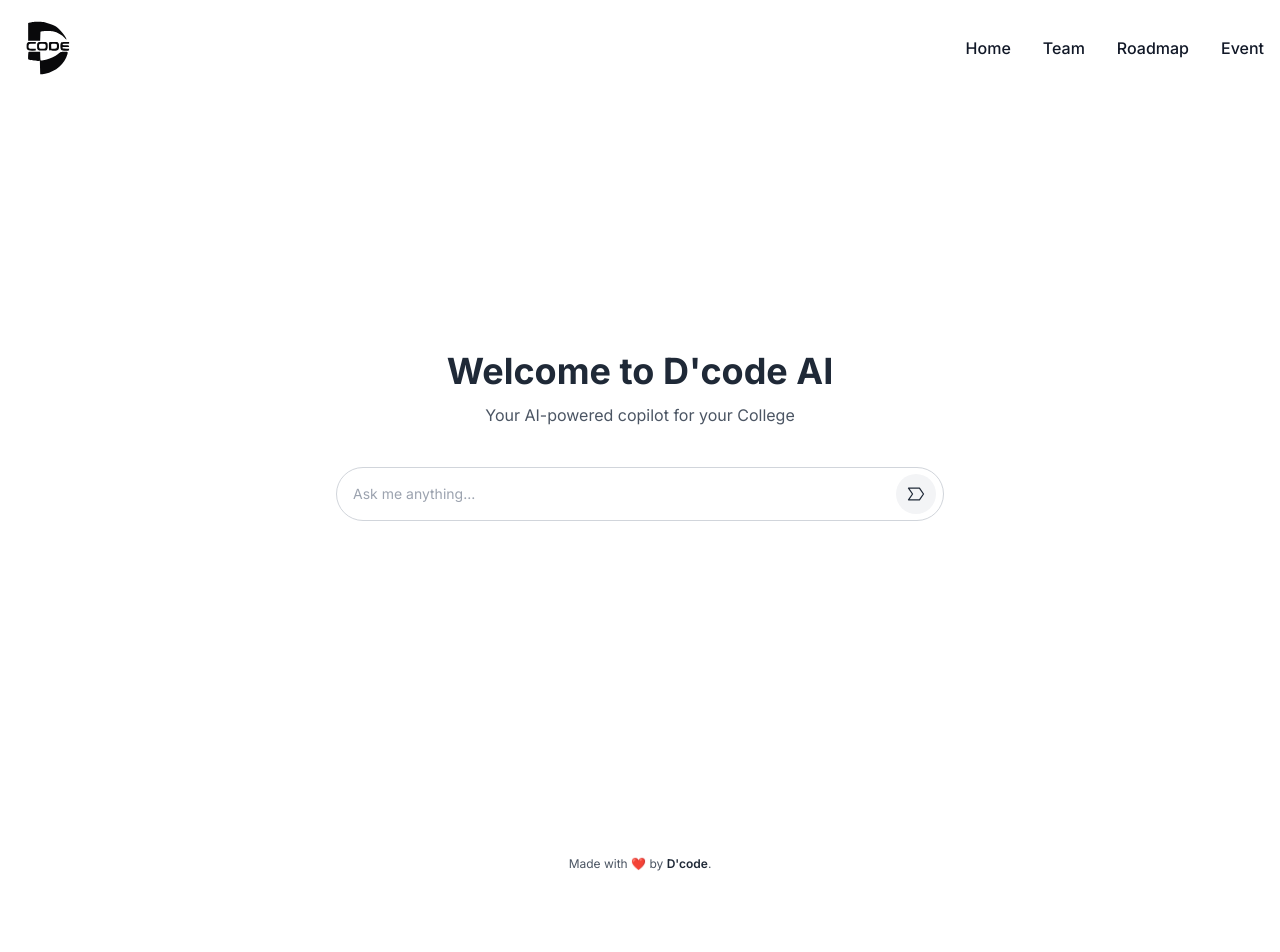
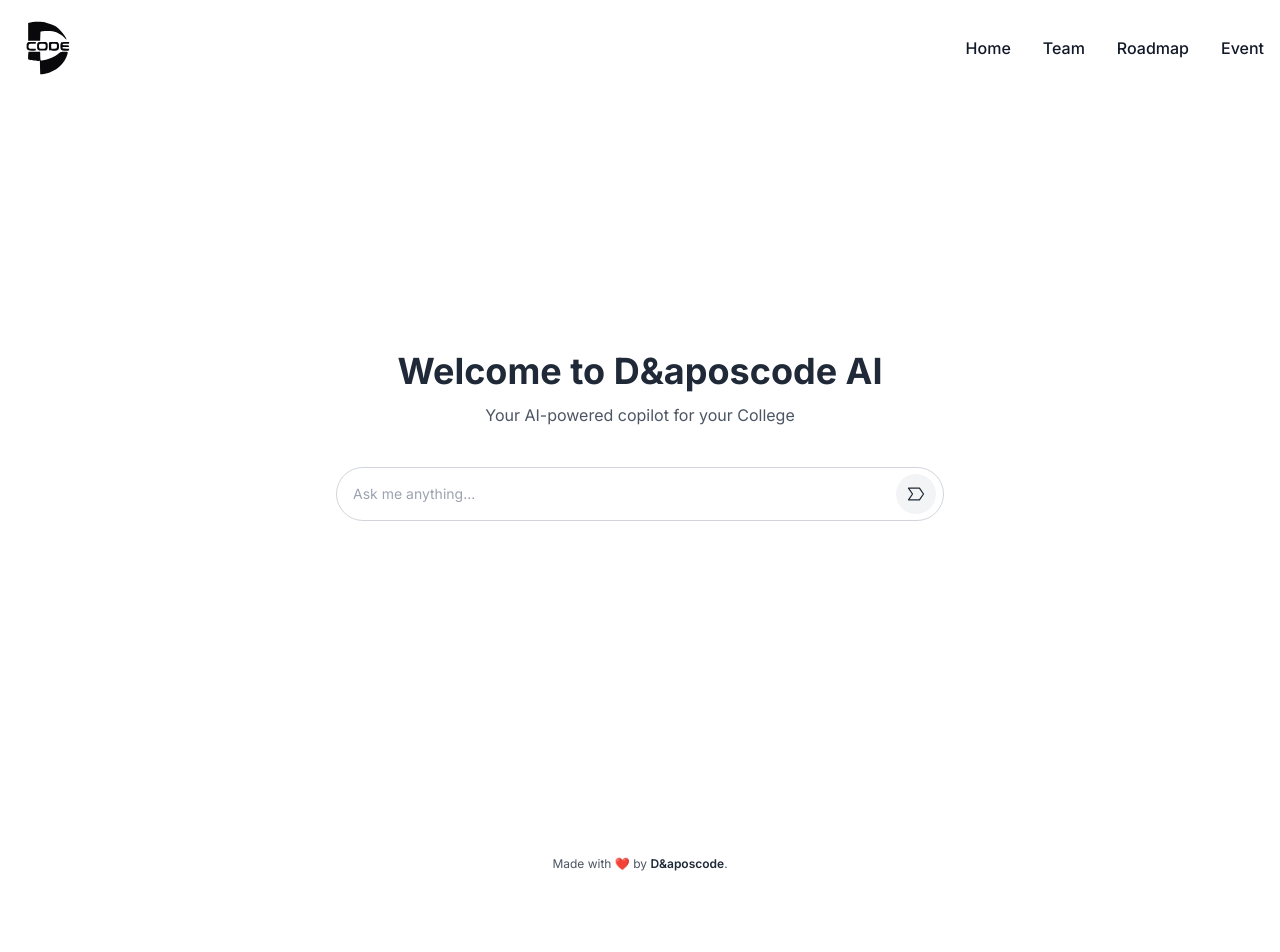
Before and after one commit to manaskumar3003/D-Code-NSUT-Website, a Next.js app: page /gpt in a window 1280 px wide. Shown: the top 952 px of the page. Built offline with nearby package versions, Linux system fonts and the light colour scheme.

Commit message:
fixed errors

```diff
--- a/src/app/blog/[slug]/page.tsx
+++ b/src/app/blog/[slug]/page.tsx
@@ -13,7 +13,7 @@ interface BlogContentType {
 
 
 
-const page = ({ params }: { params: { slug: string } }) => {
+const Page = ({ params }: { params: { slug: string } }) => {
     let [BlogContent, setBlogContent] = useState([]);
 
     useEffect(() => {
@@ -39,4 +39,4 @@ const page = ({ params }: { params: { slug: string } }) => {
   )
 }
 
-export default page
+export default Page
--- a/src/app/gpt/gpttemplate.tsx
+++ b/src/app/gpt/gpttemplate.tsx
@@ -14,7 +14,7 @@ const Gpttemplate = () => {
       </svg> */}
 
       <h1 className="text-3xl font-bold text-gray-800 sm:text-4xl ">
-        Welcome to D'code AI
+        Welcome to D&aposcode AI
       </h1>
       <p className="mt-3 text-gray-600 ">
         Your AI-powered copilot for your College
@@ -38,7 +38,7 @@ const Gpttemplate = () => {
   </div>
 
   <footer className="mt-auto max-w-4xl text-center mx-auto px-4 sm:px-6 lg:px-8">
-    <p className="text-xs text-gray-600 ">Made with ❤️ by  <a className="text-gray-800 decoration-2 hover:underline font-semibold "  target="_blank">D'code</a>.</p>
+    <p className="text-xs text-gray-600 ">Made with ❤️ by  <a className="text-gray-800 decoration-2 hover:underline font-semibold "  target="_blank">D&aposcode</a>.</p>
   </footer>
 </div>
     </div>
```
